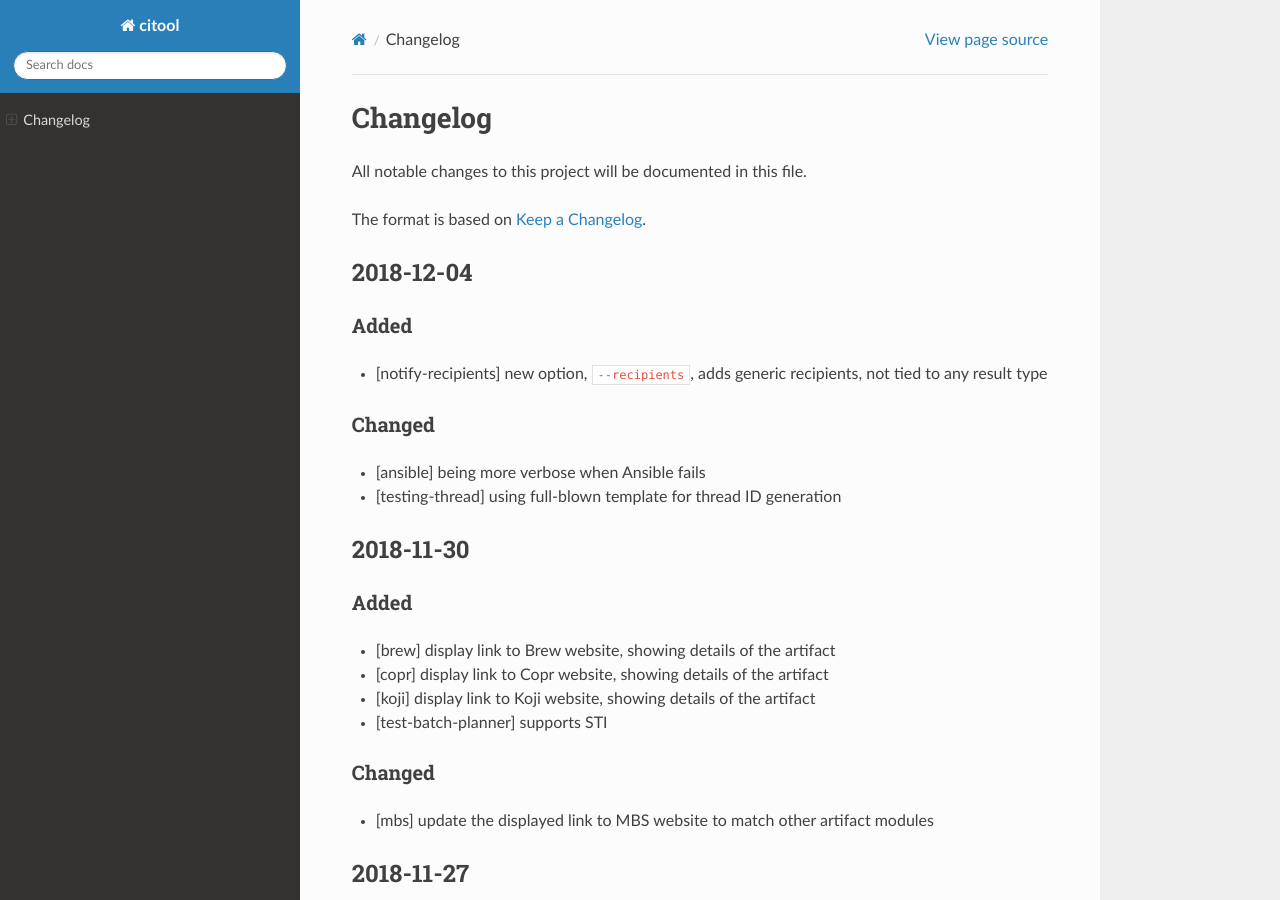
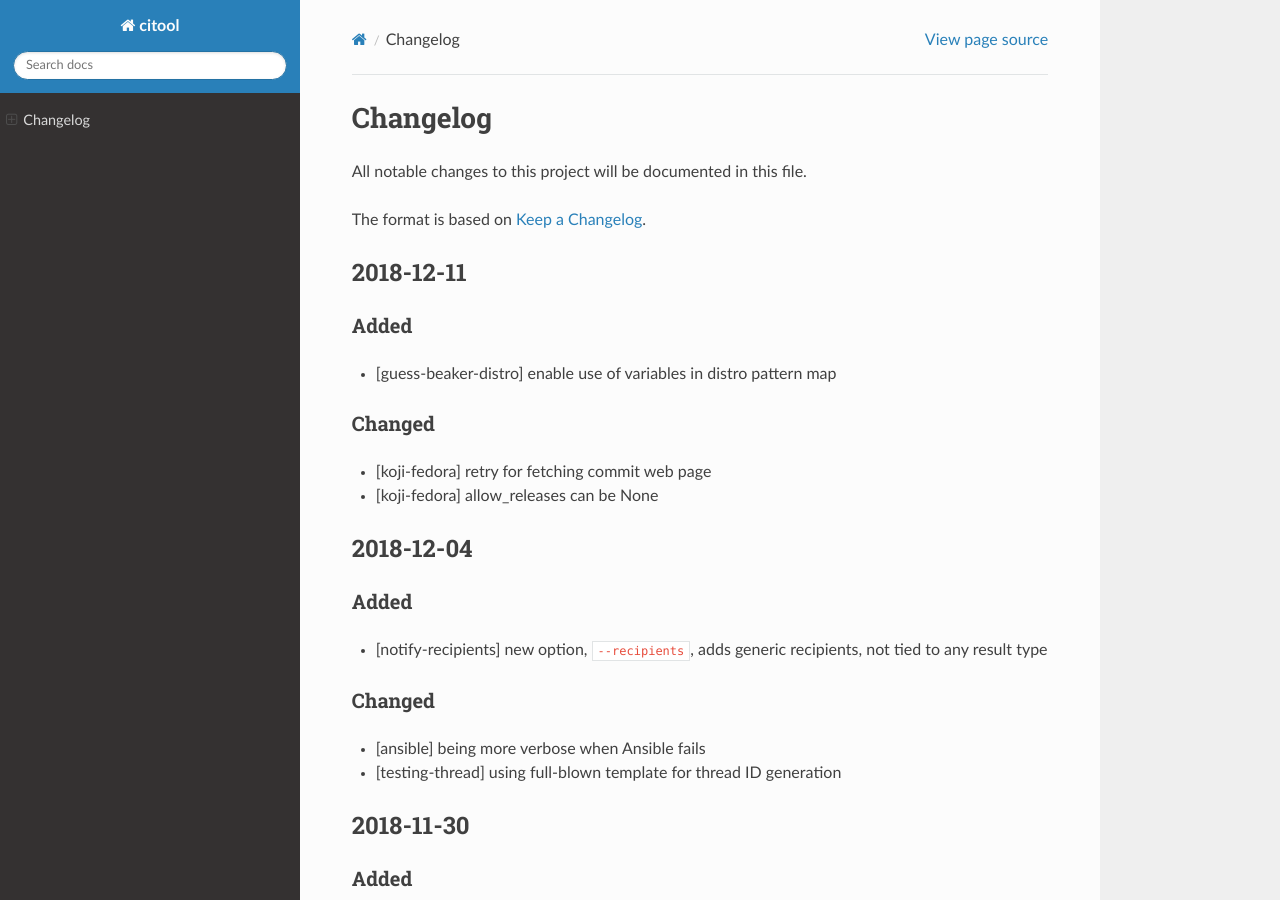
Before and after one commit to guy9050/gluetool, a Sphinx documentation site: the page built from docs/source/CHANGELOG.rst, in a window 1280 px wide and 900 px high. Built offline with Sphinx 7.4.7 and the Read the Docs theme 2.0.0, drawn with Linux system fonts in a browser that asks for light colours.

```diff
--- a/docs/source/CHANGELOG.rst
+++ b/docs/source/CHANGELOG.rst
@@ -4,6 +4,21 @@
 All notable changes to this project will be documented in this file.
 
 The format is based on `Keep a Changelog <https://keepachangelog.com/en/1.0.0/>`_.
+
+2018-12-11
+----------
+
+Added
+~~~~~
+
+- [guess-beaker-distro] enable use of variables in distro pattern map
+
+Changed
+~~~~~~~
+
+- [koji-fedora] retry for fetching commit web page
+- [koji-fedora] allow_releases can be None
+
 
 2018-12-04
 ----------
```
